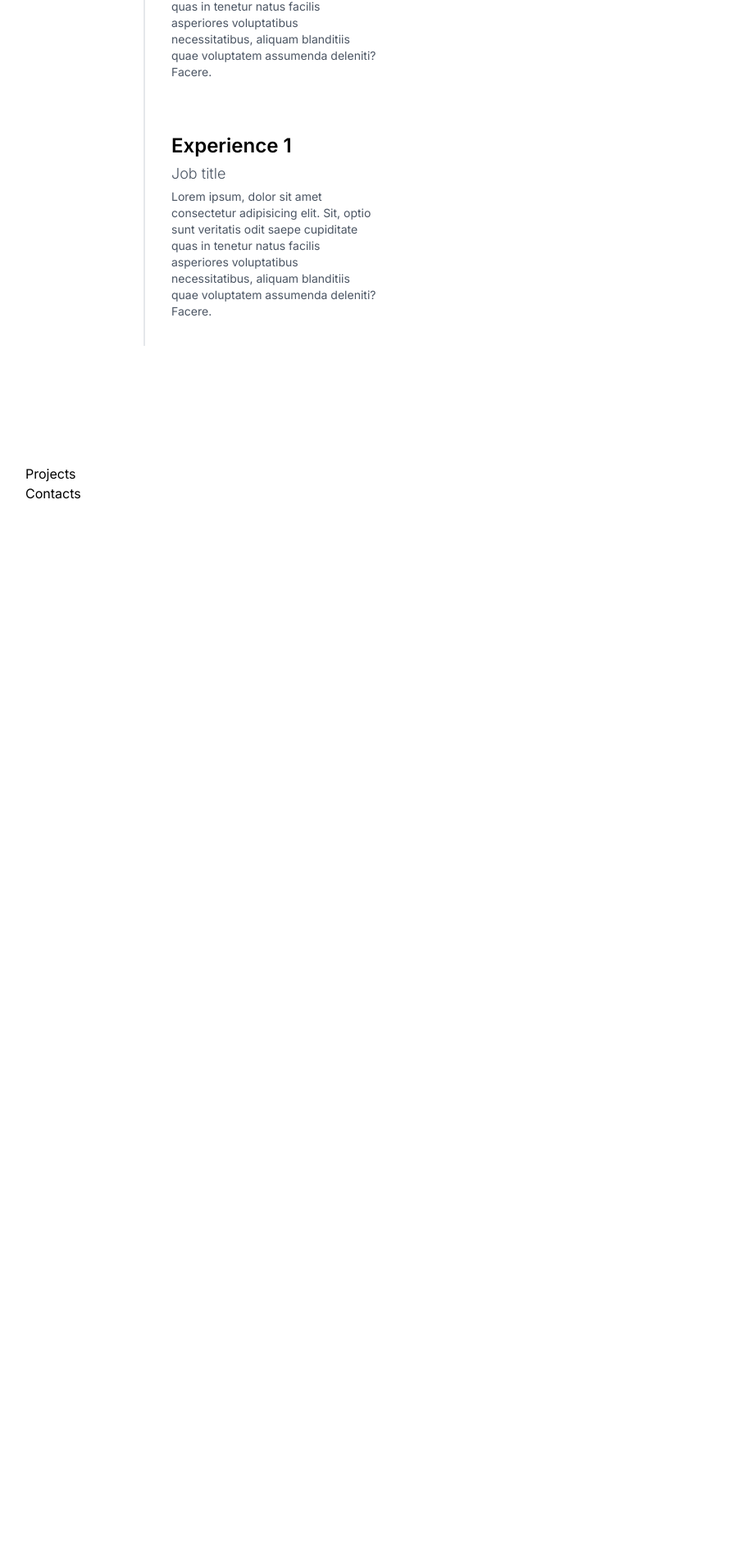
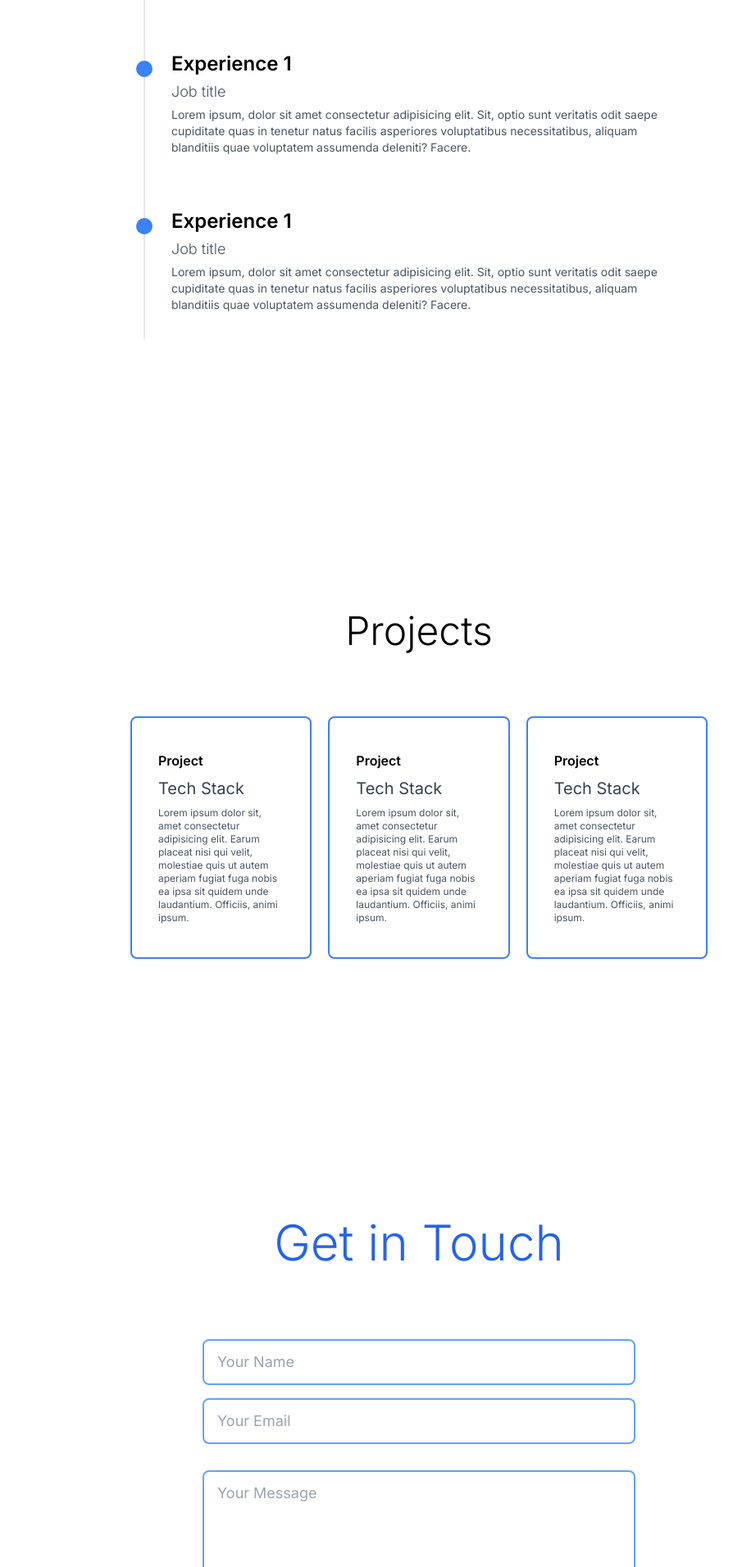
Before and after one commit to alexvillalbam/Portfolio, a React (Vite) app: page / in a window 1280 px wide. Shown: the part 1234-3146 px from the top of the page at 82% size, without its empty margins (289-1183 px from the left). Before the commit the page ends 1848 px from the top, so only its background shows below. Built offline with nearby package versions, Linux system fonts and the light colour scheme.

Commit message:
finished template

```diff
--- a/src/components/Contacts.jsx
+++ b/src/components/Contacts.jsx
@@ -2,7 +2,20 @@ import React from 'react'
 
 const Contacts = () => {
   return (
-    <div>Contacts</div>
+    <div id='contacts' className='flex min-h-screen w-full flex-col items-center justify-center gap-16 p-8 '>
+
+    <h1 className='text-center text-6xl font-light text-blue-600'>Get in Touch</h1>
+
+      <form className='flex w-full max-w-md flex-col gap-8 rounded-lg p-6 md:max-w-lg lg:max-w-xl'>
+        <div className='flex flex-col gap-4'>
+          <input type="text" placeholder='Your Name' className='rounded-lg border-2 border-blue-400 px-4 py-3 text-lg outline-none transition-all duration-200 hover:bg-blue-50 focus:ring-2 focus:ring-blue-500' />
+          <input type="text" placeholder='Your Email' className='rounded-lg border-2 border-blue-400 px-4 py-3 text-lg outline-none transition-all duration-200 hover:bg-blue-50 focus:ring-2 focus:ring-blue-500' />
+        </div>
+
+        <textarea placeholder='Your Message' className='h-32 w-full resize-none rounded-lg border-2 border-blue-400 px-4 py-3 text-lg outline-none transition-all duration-200 hover:bg-blue-50 focus:ring-2 focus:ring-blue-500'></textarea>
+        <button className='rounded-lg border-2 border-blue-400 bg-blue-500 px-6 py-3 font-semibold text-white transition-all duration-200 hover:bg-blue-600'>Send Message</button>
+      </form>
+    </div>
   )
 }
 
--- a/src/components/Experience.jsx
+++ b/src/components/Experience.jsx
@@ -5,17 +5,29 @@ const Experience = () => {
     <div id='experience' className='flex min-h-screen w-full flex-col itemsc items-center justify-center gap-20 p-14 md:p-20 lg:p-36'>
       <h1 className='text-center text-5xl font-light'>Experience</h1>
 
-      <div className='flex flex-wrap gap-0 md:flex-nowrap md:gap-10'>
+      <div className='flex flex-col gap-0'>
         <div className='flex-1'>
           <div className='relative space-y-1 border-l-2 p-8 text-left'>
             <h3 className='text-xl font-semibold md:text-2xl'>Experience 1</h3>
           <p className='font-light text-lg text-gray-600'>Job title</p>
           <p className='text-sm text-gray-600'>Lorem ipsum, dolor sit amet consectetur adipisicing elit. Sit, optio sunt veritatis odit saepe cupiditate quas in tenetur natus facilis asperiores voluptatibus necessitatibus, aliquam blanditiis quae voluptatem assumenda deleniti? Facere.</p>
+          <span className='absolute -left-[11px] top-10 h-5 w-5 rounded-full bg-blue-500'></span>
           </div>
+        </div>
+        <div className='flex-1'>
           <div className='relative space-y-1 border-l-2 p-8 text-left'>
             <h3 className='text-xl font-semibold md:text-2xl'>Experience 1</h3>
           <p className='font-light text-lg text-gray-600'>Job title</p>
           <p className='text-sm text-gray-600'>Lorem ipsum, dolor sit amet consectetur adipisicing elit. Sit, optio sunt veritatis odit saepe cupiditate quas in tenetur natus facilis asperiores voluptatibus necessitatibus, aliquam blanditiis quae voluptatem assumenda deleniti? Facere.</p>
+          <span className='absolute -left-[11px] top-10 h-5 w-5 rounded-full bg-blue-500'></span>
+          </div>
+        </div>
+        <div className='flex-1'>
+          <div className='relative space-y-1 border-l-2 p-8 text-left'>
+            <h3 className='text-xl font-semibold md:text-2xl'>Experience 1</h3>
+          <p className='font-light text-lg text-gray-600'>Job title</p>
+          <p className='text-sm text-gray-600'>Lorem ipsum, dolor sit amet consectetur adipisicing elit. Sit, optio sunt veritatis odit saepe cupiditate quas in tenetur natus facilis asperiores voluptatibus necessitatibus, aliquam blanditiis quae voluptatem assumenda deleniti? Facere.</p>
+          <span className='absolute -left-[11px] top-10 h-5 w-5 rounded-full bg-blue-500'></span>
           </div>
         </div>
         <div className='flex-1'></div>
--- a/src/components/Projects.jsx
+++ b/src/components/Projects.jsx
@@ -2,7 +2,29 @@ import React from 'react'
 
 const Projects = () => {
   return (
-    <div>Projects</div>
+    <div id='projects' className='min-h-screen w-full flex flex-col items-center justify-center gap-20 p-10 md:p-16 xl:p-32'>
+      <h1 className='text-center text-5xl font-light'>Projects</h1>
+
+      <div className='grid grid-cols-1 lg:grid-cols-2 xl:grid-cols-3 gap-5'>
+
+        <div className="text-left space-y-2 border-2 hover:scale-105 transition-all duration-200 cursor-pointer px-8 py-10 border-blue-500 rounded-lg hover:bg-blue-50">
+          <h1 className='text-3l font-semibold'>Project</h1>
+          <h3 className='text-xl text-gray-700'>Tech Stack</h3>
+          <p className='text-xs text-gray-600'>Lorem ipsum dolor sit, amet consectetur adipisicing elit. Earum placeat nisi qui velit, molestiae quis ut autem aperiam fugiat fuga nobis ea ipsa sit quidem unde laudantium. Officiis, animi ipsum.</p>
+        </div>
+        <div className="text-left space-y-2 border-2 hover:scale-105 transition-all duration-200 cursor-pointer px-8 py-10 border-blue-500 rounded-lg hover:bg-blue-50">
+          <h1 className='text-3l font-semibold'>Project</h1>
+          <h3 className='text-xl text-gray-700'>Tech Stack</h3>
+          <p className='text-xs text-gray-600'>Lorem ipsum dolor sit, amet consectetur adipisicing elit. Earum placeat nisi qui velit, molestiae quis ut autem aperiam fugiat fuga nobis ea ipsa sit quidem unde laudantium. Officiis, animi ipsum.</p>
+        </div>
+        <div className="text-left space-y-2 border-2 hover:scale-105 transition-all duration-200 cursor-pointer px-8 py-10 border-blue-500 rounded-lg hover:bg-blue-50">
+          <h1 className='text-3l font-semibold'>Project</h1>
+          <h3 className='text-xl text-gray-700'>Tech Stack</h3>
+          <p className='text-xs text-gray-600'>Lorem ipsum dolor sit, amet consectetur adipisicing elit. Earum placeat nisi qui velit, molestiae quis ut autem aperiam fugiat fuga nobis ea ipsa sit quidem unde laudantium. Officiis, animi ipsum.</p>
+        </div>
+      </div>
+
+    </div>
   )
 }
 
--- a/src/index.css
+++ b/src/index.css
@@ -6,3 +6,16 @@
   font-family: 'Inter';
   scroll-behavior: smooth;
 }
+
+::-webkit-scrollbar {
+  width: 10px;
+}
+
+::-webkit-scrollbar-thumb {
+  background-color: rgba(73, 73, 255, 0.849);
+  border-radius: 10px;
+}
+
+::-webkit-scrollbar-track {
+  background: rgb(236, 235, 235);
+}
```
